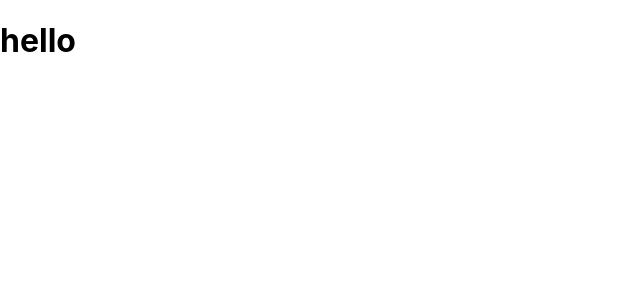
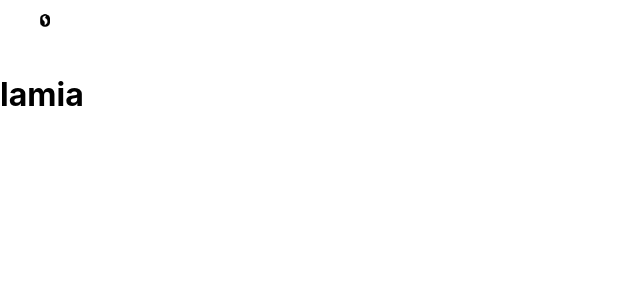
Before and after one commit to Fatiha26/google-keep-app-react, a React (Create React App) app: page / in a window 1280 px wide. Shown: the top 300 px of the page, without its empty margins (0-640 px from the left). Built offline with nearby package versions, Linux system fonts and the light colour scheme.

Commit message:
header component added

```diff
--- a/public/index.html
+++ b/public/index.html
@@ -24,7 +24,7 @@
       work correctly both with client-side routing and a non-root public URL.
       Learn how to configure a non-root public URL by running `npm run build`.
     -->
-    <title>React App</title>
+    <title>Google Keep</title>
   </head>
   <body>
     <noscript>You need to enable JavaScript to run this app.</noscript>
--- a/src/App.jsx
+++ b/src/App.jsx
@@ -1,10 +1,11 @@
 import React from 'react'
+import Header from './Header';
 
 
 const App = () => {
     return(
         <>
-            <h1>hello</h1>
+        <Header />
         </>
     )
 };
--- /dev/null
+++ b/src/Header.jsx
@@ -0,0 +1,16 @@
+import React from 'react'
+import logo from './img/logo.png'
+
+
+const Header = () => {
+    return(
+        <>
+        <div className="header">
+            <img src={logo} alt="logo" width='70' height='50' />
+            <h1>lamia</h1>
+        </div>
+        </>
+    )
+};
+
+export default Header;
```
Also changed, not shown: src/Component.jsx (added), src/Footer.jsx (added), src/img/logo.png (added).
